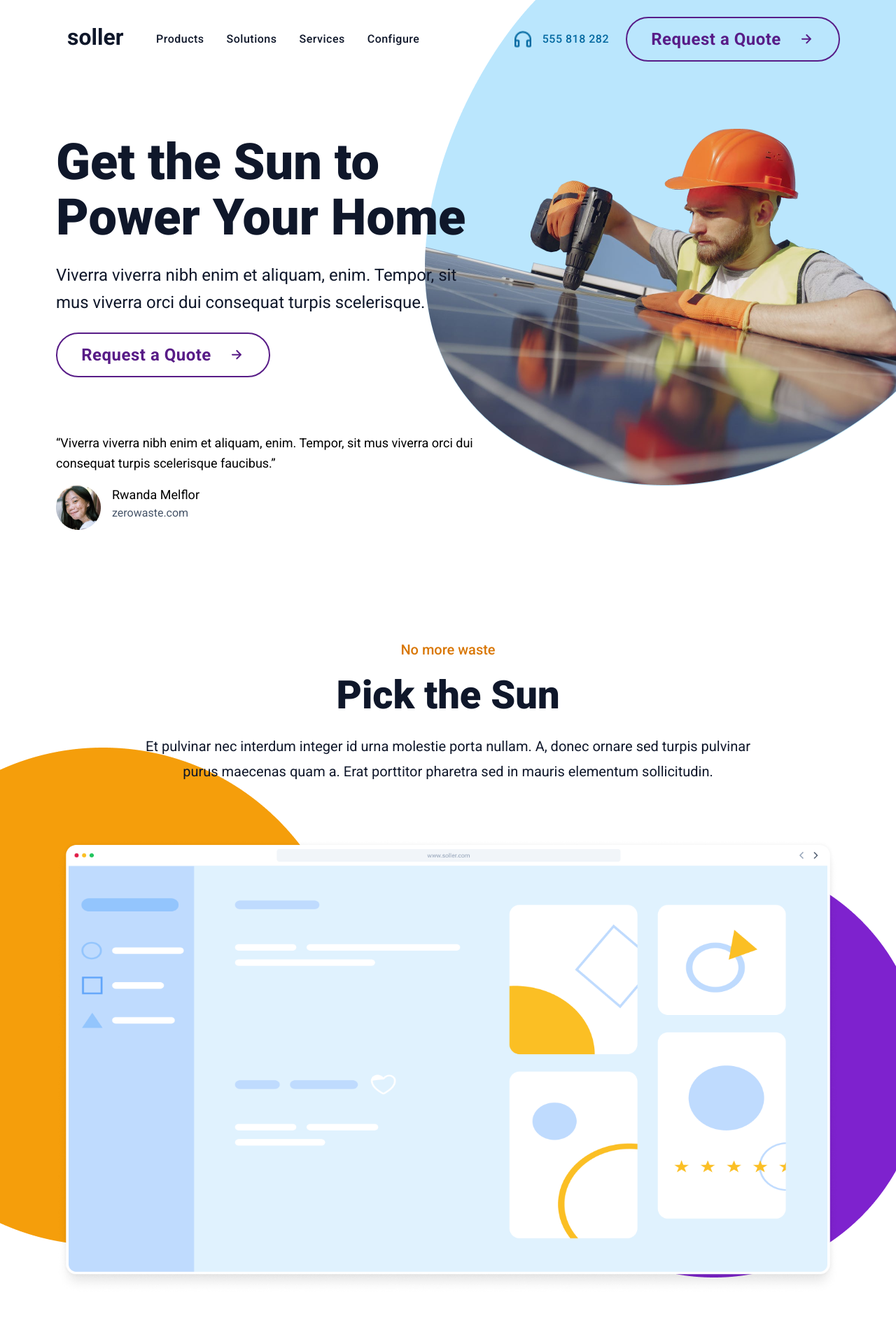
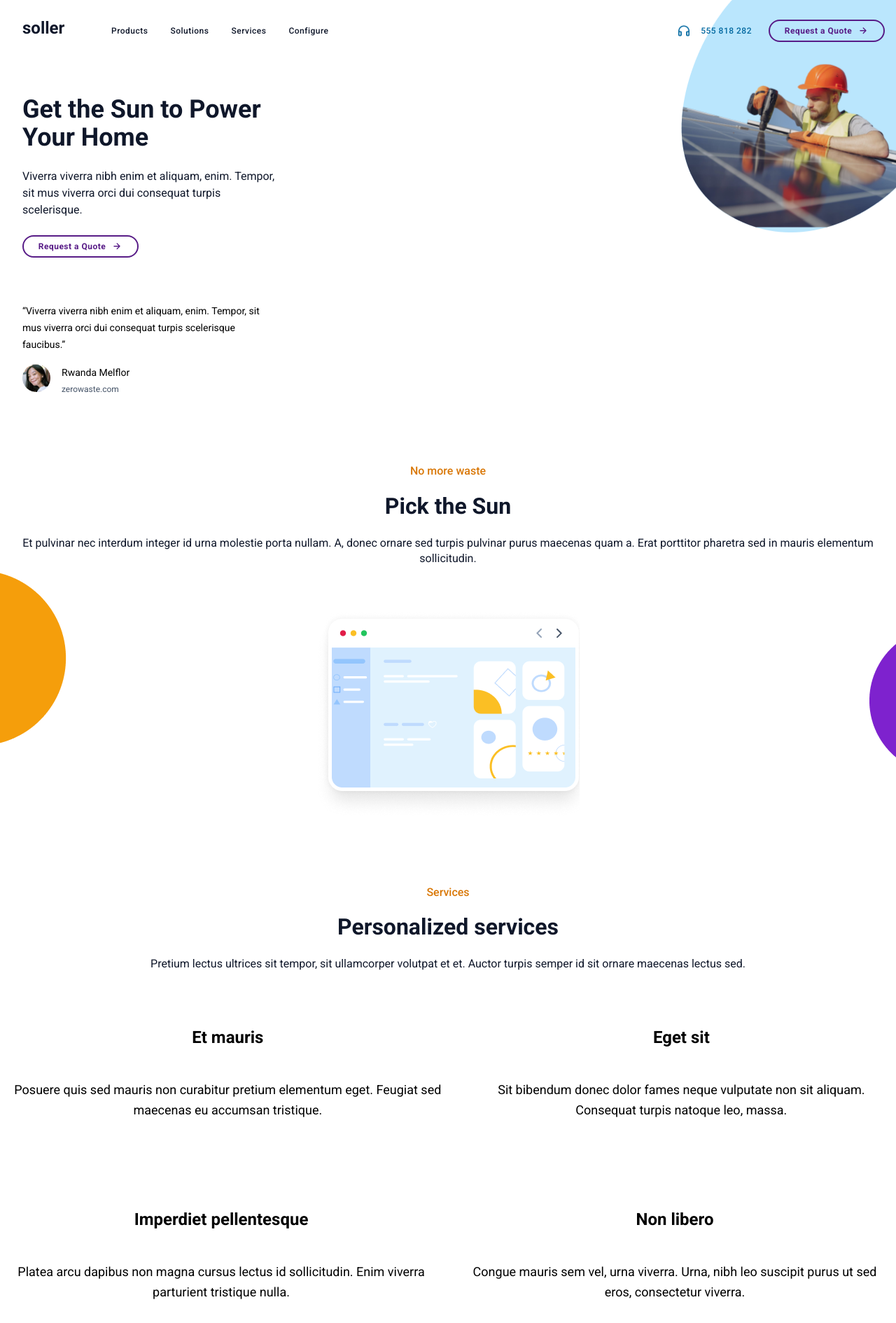
Before and after one commit to Breno-Mateus/buzzvel-test, a React (Vite) app: page / in a window 1280 px wide. Shown: the top 1890 px of the page at 70% size. Built offline with nearby package versions, Linux system fonts and the light colour scheme.

Commit message:
feat: responsive

```diff
--- a/src/components/button/index.tsx
+++ b/src/components/button/index.tsx
@@ -14,9 +14,13 @@ const Button = ({borderColor, backgroundHover, arrow, arrowHover, textColor, tex
     }
 
     return (
-        <button className={`bg-transparent ${borderColor} ${textColor} ${textColorHover} ${backgroundHover} rounded-[100px] border-2 w-[306px] h-16 flex items-center justify-center px-6 py-5 z-[1000] gap-6`} onMouseEnter={handleMouseEnter} onMouseLeave={handleMouseLeave}>
-            <p className="text-2xl leading-[24px] font-bold tracking-[0.5px]">Request a Quote</p>
-            <img src={icon} />
+        <button className={
+            `bg-transparent ${borderColor} ${textColor} ${textColorHover} ${backgroundHover} rounded-[100px] border-2 w-[306px] h-16 flex items-center justify-center px-6 py-5 z-[1000] gap-6
+            lg:w-[166px] lg:h-8 lg:px-4 lg:py-3 lg:gap-2`} onMouseEnter={handleMouseEnter} onMouseLeave={handleMouseLeave}>
+            <p className="
+            text-2xl leading-[24px] font-bold tracking-[0.5px]
+            lg:text-xs lg:leading-5">Request a Quote</p>
+            <img src={icon} className="lg:h-4 lg:w-4"/>
         </button>
     )
 }
--- a/src/components/footer/index.tsx
+++ b/src/components/footer/index.tsx
@@ -4,11 +4,11 @@ const Footer = () => {
     return (
         <footer className="
         px-4 py-6 flex flex-col items-center text-textColor gap-6
-        xl:px-20 xl:flex-row xl:justify-between">
+        2xl:px-20 2xl:flex-row 2xl:justify-between">
 
             <div className="
             flex flex-col items-center gap-6
-            xl:flex-row">
+            2xl:flex-row">
                 <div>
                     <img src={Logo} />
                 </div>
--- a/src/components/header/index.tsx
+++ b/src/components/header/index.tsx
@@ -14,42 +14,62 @@ const Header = () => {
     return (
         <header className="
         w-full h-[365px] pb-8 relative
-        xl:px-20 xl:py-6 xl:flex xl:items-center xl:justify-between xl:h-[112px]">
+        lg:flex lg:justify-between lg:p-4 lg:h-auto
+        2xl:px-20 2xl:py-6 2xl:flex 2xl:items-center 2xl:justify-between 2xl:h-[112px]">
 
             <div className="
             text-textColor h-[56px] py-2 px-4
-            xl:flex xl:gap-[38px]">
+            lg:flex lg:gap-[38px]
+            2xl:flex 2xl:gap-[38px]">
 
                 <div className="h-[36px] w-[81px]">
-                    <h3 className="text-[32px] leading-[35.2px] font-bold">soller</h3>
+                    <h3 className="
+                    text-[32px] leading-[35.2px] font-bold
+                    lg:text-2xl">soller</h3>
                 </div>
 
                 <div className="
                 hidden text-base leading-6 font-medium tracking-[0.5px]
-                xl:flex xl:items-center xl:gap-4">
-                    <a className="px-2 py-3">Products</a>
-                    <a className="px-2 py-3">Solutions</a>
-                    <a className="px-2 py-3">Services</a>
-                    <a className="px-2 py-3">Configure</a>
+                lg:flex lg:items-center lg:gap-4
+                2xl:flex 2xl:items-center 2xl:gap-4">
+                    <a className="
+                    px-2 py-3
+                    lg:text-xs lg:leading-4">Products</a>
+                    <a className="
+                    px-2 py-3
+                    lg:text-xs lg:leading-4">Solutions</a>
+                    <a className="
+                    px-2 py-3
+                    lg:text-xs lg:leading-4">Services</a>
+                    <a className="
+                    px-2 py-3
+                    lg:text-xs lg:leading-4">Configure</a>
                 </div>
             </div>
 
             <div className="
             hidden
-            xl:flex xl:gap-4">
-                <div className="px-2 py-3 flex  items-center justify-center gap-4">
-                    <img src={Fone} className="h-6 w-6"/>
-                    <p className="text-textColorSecondary text-base leading-6 font-medium tracking-[0.5px]">555 818 282</p>
+            lg:flex lg:gap-4 lg:items-center
+            2xl:flex 2xl:gap-4">
+                <div className="
+                px-2 py-3 flex  items-center justify-center gap-4
+                ">
+                    <img src={Fone} className="
+                    h-6 w-6
+                    lg:h-4 lg:w-4"/>
+                    <p className="
+                    text-textColorSecondary text-base leading-6 font-medium tracking-[0.5px]
+                    lg:text-xs lg:leading-4">555 818 282</p>
                 </div>
                 <Button borderColor="border-colorButton" backgroundHover="hover:bg-colorButton" textColor="text-colorButton" textColorHover="hover:text-colorButtonSecondary" arrow={Arrow} arrowHover={ArrowHover}/>
             </div>
 
-            <div className="w-[307.31px] h-[333px] ml-[67.69px] -z-10 absolute top-0 right-0 xl:hidden">
+            <div className="w-[307.31px] h-[333px] ml-[67.69px] -z-10 absolute top-0 right-0 2xl:hidden">
                 <img src={Figura1}/>
                 <img src={Worker} className="absolute top-0"/>
             </div>
 
-            <div className="hidden xl:block xl:-z-10 xl:absolute xl:top-0 xl:right-0">
+            <div className="hidden 2xl:block 2xl:-z-10 2xl:absolute 2xl:top-0 2xl:right-0">
                 <img src={Figure}/>
                 <img src={workerWeb} className="absolute top-0"/>
             </div>
--- a/src/components/section1/index.tsx
+++ b/src/components/section1/index.tsx
@@ -7,33 +7,42 @@ const Section1 = () => {
     return (
         <section className="
         w-full px-4 py-12 flex flex-col gap-16
-        xl:p-20 xl:gap-20">
+        2xl:p-20 2xl:gap-20">
 
             <div className="
             flex flex-col items-center gap-6 text-textColor
-            xl:w-[600px] xl:items-start">
+            lg:w-[400px] lg:items-start lg:px-4
+            2xl:w-[600px] 2xl:items-start">
                 <h1 className="
                 text-[40px] font-bold leading-[44px] text-center
-                xl:text-[72px] xl:leading-[79.2px] xl:font-extrabold xl:text-start">Get the Sun to Power Your Home</h1>
+                lg:text-start lg:text-4xl
+                2xl:text-[72px] 2xl:leading-[79.2px] 2xl:font-extrabold 2xl:text-start">Get the Sun to Power Your Home</h1>
                 <p className="
                 text-[18px] leading-[28.8px] font-normal text-center
-                xl:text-[24px] xl:leading-[38.4px] xl:text-start">Viverra viverra nibh enim et aliquam, enim. Tempor, sit mus viverra orci dui consequat turpis scelerisque.</p>
+                lg:text-start lg:text-base lg:leading-6
+                2xl:text-[24px] 2xl:leading-[38.4px] 2xl:text-start">Viverra viverra nibh enim et aliquam, enim. Tempor, sit mus viverra orci dui consequat turpis scelerisque.</p>
                 <Button borderColor="border-colorButton" backgroundHover="hover:bg-colorButton" textColor="text-colorButton" textColorHover="hover:text-colorButtonSecondary" arrow={Arrow} arrowHover={ArrowHover}/>
             </div>
 
             <div className="
             flex flex-col gap-4
-            xl:w-[600px]">
+            lg:px-4 lg:w-[400px]
+            2xl:w-[600px]">
                 <p className="
                 text-[16px] leading-[22.4px] font-normal
-                xl:text-[18px] xl:leading-[28.8px]">“Viverra viverra nibh enim et aliquam, enim. Tempor, sit mus viverra orci dui consequat turpis scelerisque faucibus.”</p>
+                lg:text-start lg:text-sm lg:leading-6
+                2xl:text-[18px] 2xl:leading-[28.8px]">“Viverra viverra nibh enim et aliquam, enim. Tempor, sit mus viverra orci dui consequat turpis scelerisque faucibus.”</p>
 
                 <div className="flex gap-4">
-                    <img src={User}/>
+                    <img src={User} className="lg:h-10 lg:w-10"/>
 
                     <div className="flex flex-col">
-                        <p className="text-[18px] leading-[28.8px] font-normal">Rwanda Melflor</p>
-                        <p className="text-base leading-[22.4px] text-colorTextSecondary">zerowaste.com</p>
+                        <p className="
+                        text-[18px] leading-[28.8px] font-normal
+                        lg:text-sm lg:leading-6">Rwanda Melflor</p>
+                        <p className="
+                        text-base leading-[22.4px] text-colorTextSecondary
+                        lg:text-xs lg:leading-6">zerowaste.com</p>
                     </div>
                 </div>
             </div>
--- a/src/components/section2/index.tsx
+++ b/src/components/section2/index.tsx
@@ -10,47 +10,47 @@ const Section2 = () => {
     return (
         <section className="
         flex flex-col items-center text-textColor text-center gap-16 px-4 py-12 w-full
-        xl:p-20 xl:gap-20">
+        2xl:p-20 2xl:gap-20">
 
             <div className="absolute w-full mt-[151px] -z-10 flex">
                 <img src={Elipse1} className="
                 absolute top-0 left-0
-                xl:hidden"
+                2xl:hidden"
                 />
                 <img src={Elipse2} className="
                 absolute right-0 top-20
-                xl:hidden"
+                2xl:hidden"
                 />
                 <img src={Elipse3} className="
                 hidden
-                xl:block xl:absolute xl:top-0 xl:left-0"
+                2xl:block 2xl:absolute 2xl:top-0 2xl:left-0"
                 />
                 <img src={Elipse4} className="
                 hidden
-                xl:block xl:absolute xl:right-0 xl:top-40"
+                2xl:block 2xl:absolute 2xl:right-0 2xl:top-40"
                 />
             </div>
 
             <div className="
             flex flex-col gap-6 text-center
-            xl:w-[900px]">
+            2xl:w-[900px]">
                 <p className="
                 text-textColorOther text-[16px] leading-[17.6px] font-medium
-                xl:text-[20px] xl:leading-[22px]">No more waste</p>
+                2xl:text-[20px] 2xl:leading-[22px]">No more waste</p>
                 <h1 className="
                 text-[32px] leading-[35.2px] font-bold
-                xl:text-[56px] xl:leading-[61.6px] xl:font-extrabold">Pick the Sun</h1>
+                2xl:text-[56px] 2xl:leading-[61.6px] 2xl:font-extrabold">Pick the Sun</h1>
                 <p className="
                 text-[16px] leading-[22.4px] font-normal
-                xl:text-[20px] xl:leading-[36px]">Et pulvinar nec interdum integer id urna molestie porta nullam. A, donec ornare sed turpis pulvinar purus maecenas quam a. Erat porttitor pharetra sed in mauris elementum sollicitudin.</p>
+                2xl:text-[20px] 2xl:leading-[36px]">Et pulvinar nec interdum integer id urna molestie porta nullam. A, donec ornare sed turpis pulvinar purus maecenas quam a. Erat porttitor pharetra sed in mauris elementum sollicitudin.</p>
             </div>
 
             <div>
                 <img src={Desktop} className="
-                xl:hidden"/>
+                2xl:hidden"/>
                 <img src={Desktop1} className="
                 hidden
-                xl:block"/>
+                2xl:block"/>
             </div>
         </section>
     )
--- a/src/components/section3/index.tsx
+++ b/src/components/section3/index.tsx
@@ -9,47 +9,47 @@ const Section3 = () => {
     return (
         <section className="
         w-full px-4 py-12 gap-16 flex flex-col relative
-        xl:flex-row xl:gap-[160px] xl:p-20">
+        2xl:flex-row 2xl:gap-[160px] 2xl:p-20">
 
             <div className="
             hidden absolute left-0 -z-10 top-10
-            xl:block">
+            2xl:block">
                 <img src={Figure}/>
             </div>
 
             <div className="
             hidden
-            xl:block">
+            2xl:block">
                 <img src={web} className="h-auto"/>
             </div>
 
-            <div className="xl:flex xl:flex-col xl:h-[610px] xl:w-[1180px]">
+            <div className="2xl:flex 2xl:flex-col 2xl:h-[610px] 2xl:w-[1180px]">
                 <div className="
                 flex flex-col gap-6 text-center text-textColor
-                xl:text-start">
+                2xl:text-start">
                     <p className="
                     text-textColorOther text-[16px] leading-[17.6px] font-medium
-                    xl:text-[20px] xl:leading-[22px]">Services</p>
+                    2xl:text-[20px] 2xl:leading-[22px]">Services</p>
                     <h1 className="
                     text-[32px] leading-[35.2px] font-bold
-                    xl:text-[56px] xl:leading-[61.6px] xl:font-extrabold">Personalized services</h1>
+                    2xl:text-[56px] 2xl:leading-[61.6px] 2xl:font-extrabold">Personalized services</h1>
                     <p className="
                     text-[16px] leading-[22.4px] font-normal
-                    xl:text-[20px] xl:leading-[36px]">Pretium lectus ultrices sit tempor, sit ullamcorper volutpat et et. Auctor turpis semper id sit ornare maecenas lectus sed.</p>
+                    2xl:text-[20px] 2xl:leading-[36px]">Pretium lectus ultrices sit tempor, sit ullamcorper volutpat et et. Auctor turpis semper id sit ornare maecenas lectus sed.</p>
                 </div>
 
                 <div className="
                 gap-12 flex flex-col items-center justify-center text-center
-                xl:text-start">
+                2xl:text-start">
                     <BoxText title1="Et mauris" text1="Posuere quis sed mauris non curabitur pretium elementum eget. Feugiat sed maecenas eu accumsan tristique." title2="Eget sit" text2="Sit bibendum donec dolor fames neque vulputate non sit aliquam. Consequat turpis natoque leo, massa."/>
 
                     <BoxText title1="Imperdiet pellentesque" text1="Platea arcu dapibus non magna cursus lectus id sollicitudin. Enim viverra parturient tristique nulla." title2="Non libero" text2="Congue mauris sem vel, urna viverra. Urna, nibh leo suscipit purus ut sed eros, consectetur viverra."/>
 
                     <div className="
                     absolute left-0 bottom-20 -z-10
-                    xl:top-0">
+                    2xl:top-0">
                         <img src={Figura4} className="
-                        xl:hidden"/>
+                        2xl:hidden"/>
                     </div>
                 </div>
 
@@ -57,7 +57,7 @@ const Section3 = () => {
 
             <div className="
             flex items-center justify-center
-            xl:hidden">
+            2xl:hidden">
                 <img src={Mobile} />
             </div>
         </section>
```
Also changed, not shown: src/components/section4/index.tsx (+11 -11 lines), src/components/section5/index.tsx (+9 -9 lines), src/components/section6/index.tsx (+8 -8 lines).
